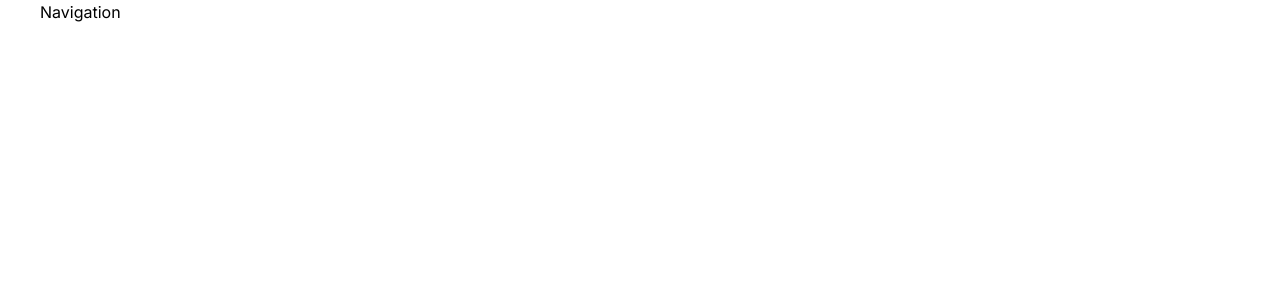
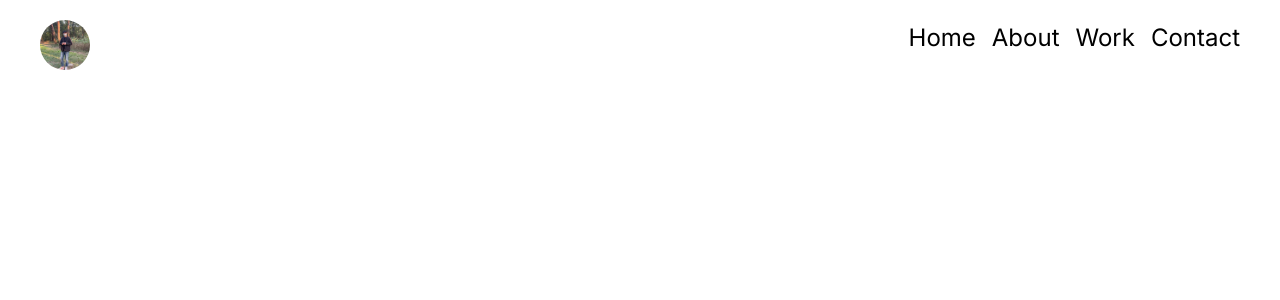
Before and after one commit to lbw3973/portfolio, a Next.js app: page / in a window 1280 px wide. Shown: the top 300 px of the page. Built offline with nearby package versions, Linux system fonts and the light colour scheme.

Commit message:
Feat: 헤더 작업 진행 중

```diff
--- a/src/components/header/Header.tsx
+++ b/src/components/header/Header.tsx
@@ -1,7 +1,30 @@
+"use client";
+import Image from "next/image";
 import React from "react";
+import profileImage from "/public/assets/images/profileImage.jpg";
 
 function Header() {
-  return <div>Navigation</div>;
+  const clickImageHandler = () => {
+    window.open("https://github.com/lbw3973");
+  };
+  return (
+    <div className="flex justify-between mt-5">
+      <Image
+        src={profileImage}
+        alt="profileImage"
+        width={50}
+        height={50}
+        className="rounded-full hover:cursor-pointer hover:opacity-50"
+        onClick={clickImageHandler}
+      />
+      <ul className="flex gap-4 text-2xl">
+        <li>Home</li>
+        <li>About</li>
+        <li>Work</li>
+        <li>Contact</li>
+      </ul>
+    </div>
+  );
 }
 
 export default Header;
```
Also changed, not shown: public/assets/images/profileImage.jpg (added).
